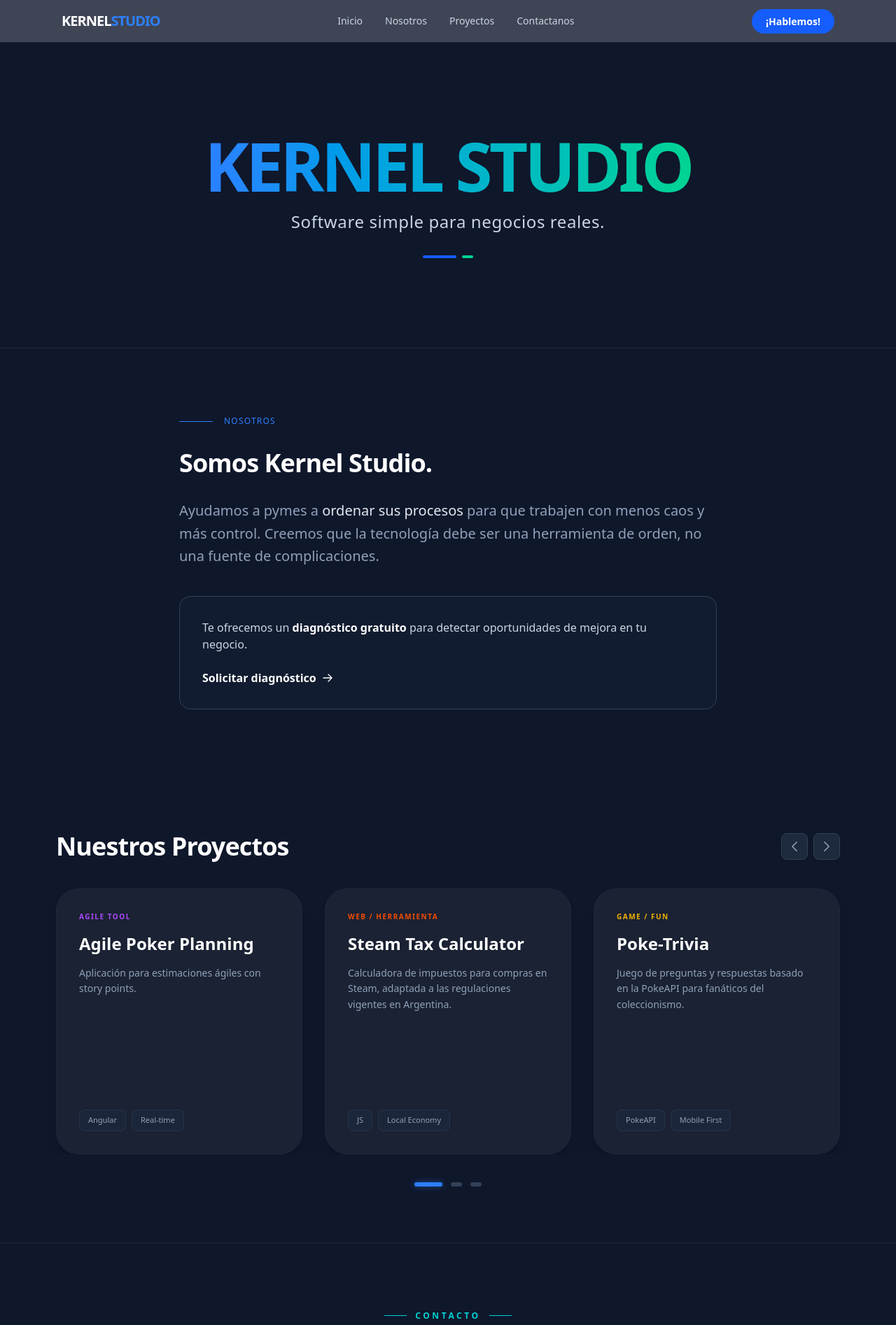
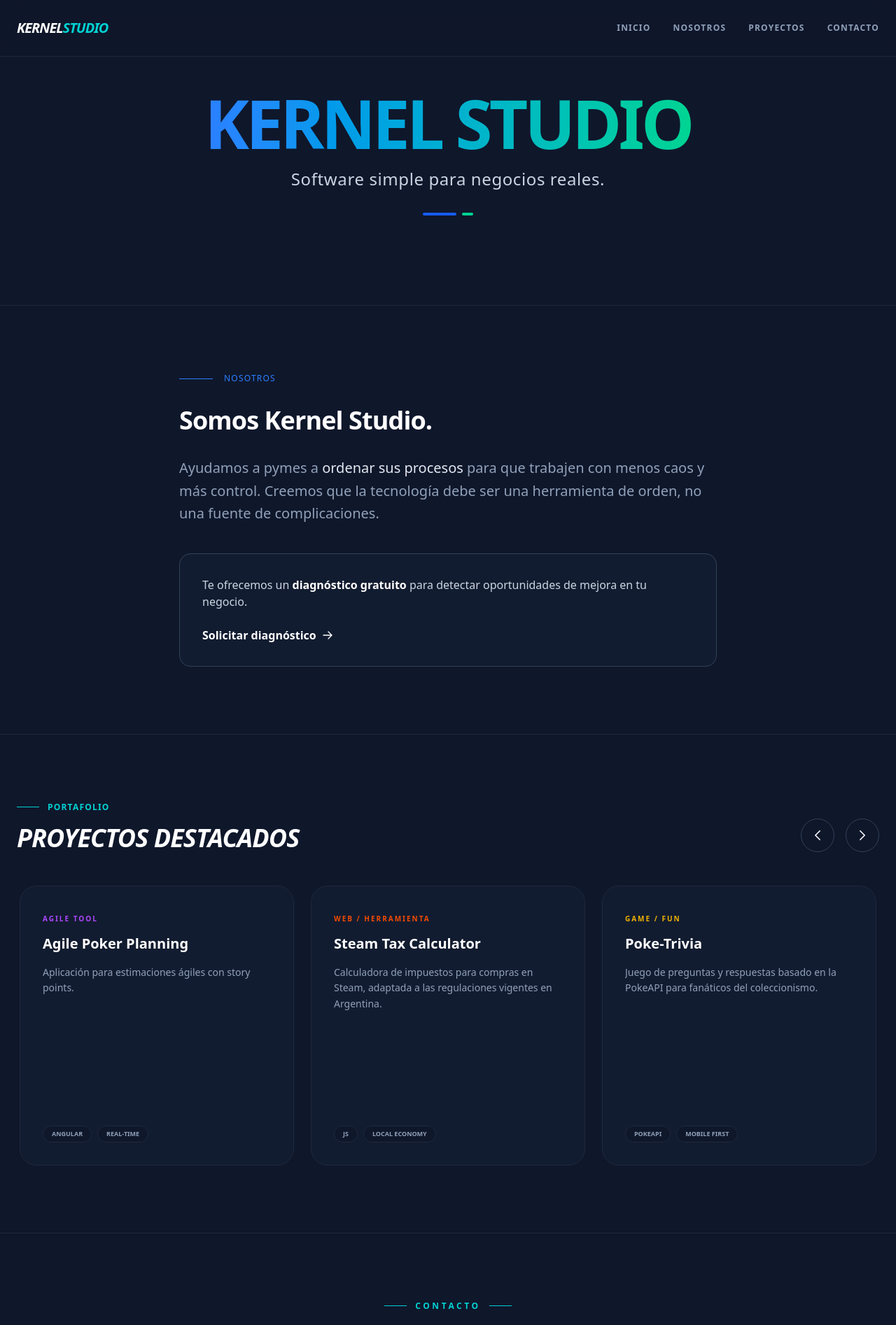
Before and after one commit to luchofmartinez/mi-landing-page, an Angular app: page / in a window 1280 px wide. Shown: the top 1894 px of the page at 70% size. Built offline with nearby package versions, Linux system fonts and the light colour scheme.

Commit message:
feat: portafolio con carrusel de tarjetas fijas y fix responsivo SSR

```diff
--- a/src/app/components/header/header.html
+++ b/src/app/components/header/header.html
@@ -1,29 +1,38 @@
-<header class="bg-slate-900/80 backdrop-blur-md sticky top-0 z-50 border-b border-slate-800">
-  <div class="max-w-6xl mx-auto px-6 py-4 flex justify-between items-center">
+<header class="fixed top-0 left-0 w-full z-[100] bg-slate-900/80 backdrop-blur-md border-b border-slate-800">
+  <div class="max-w-7xl mx-auto px-6 h-20 flex justify-between items-center">
 
-    <div class="text-white font-black text-xl tracking-tighter">
-  KERNEL<span class="text-blue-500">STUDIO</span>
-</div>
+    <div class="text-white font-bold text-xl tracking-tighter italic">
+      KERNEL<span class="text-[#00d2d3]">STUDIO</span>
+    </div>
 
-    <nav class="hidden md:flex space-x-8 text-sm font-medium text-slate-300">
-      <a href="#" class="hover:text-blue-400 transition">Inicio</a>
-      <a href="#about" class="hover:text-blue-400 transition">Nosotros</a>
-      <a href="#projects" class="hover:text-blue-400 transition">Proyectos</a>
-      <a href="#contact" class="hover:text-blue-400 transition">Contactanos</a>
+    <nav class="hidden md:block">
+      <ul class="flex gap-8 text-xs font-bold uppercase tracking-widest text-slate-400">
+        <li><a href="#home" class="hover:text-[#00d2d3] transition-colors">Inicio</a></li>
+        <li><a href="#about" class="hover:text-[#00d2d3] transition-colors">Nosotros</a></li>
+        <li><a href="#projects" class="hover:text-[#00d2d3] transition-colors">Proyectos</a></li>
+        <li><a href="#contact" class="hover:text-[#00d2d3] transition-colors">Contacto</a></li>
+      </ul>
     </nav>
 
-    <div class="hidden md:block">
-      <a href="#contact"
-         class="bg-blue-600 hover:bg-blue-700 text-white text-sm font-bold py-2 px-5 rounded-full transition">
-        ¡Hablemos!
-      </a>
+    <button (click)="toggleMenu()" class="md:hidden text-white focus:outline-none">
+      <svg xmlns="http://www.w3.org/2000/svg" fill="none" viewBox="0 0 24 24" stroke-width="1.5" stroke="currentColor" class="w-8 h-8">
+        @if (!isMenuOpen()) {
+          <path stroke-linecap="round" stroke-linejoin="round" d="M3.75 6.75h16.5M3.75 12h16.5m-16.5 5.25h16.5" />
+        } @else {
+          <path stroke-linecap="round" stroke-linejoin="round" d="M6 18L18 6M6 6l12 12" />
+        }
+      </svg>
+    </button>
+  </div>
+
+  @if (isMenuOpen()) {
+    <div class="md:hidden absolute top-20 left-0 w-full bg-slate-900 border-b border-slate-800 animate-in slide-in-from-top duration-300">
+      <ul class="flex flex-col p-6 space-y-6 text-center text-sm font-bold uppercase tracking-widest">
+        <li><a href="#home" (click)="closeMenu()" class="text-white block">Inicio</a></li>
+        <li><a href="#about" (click)="closeMenu()" class="text-white block">Nosotros</a></li>
+        <li><a href="#projects" (click)="closeMenu()" class="text-white block">Proyectos</a></li>
+        <li><a href="#contact" (click)="closeMenu()" class="text-[#00d2d3] block border border-[#00d2d3]/20 py-3 rounded-xl">Contacto</a></li>
+      </ul>
     </div>
-
-    <div class="md:hidden text-slate-300">
-      <svg xmlns="http://www.w3.org/2000/svg" fill="none" viewBox="0 0 24 24" stroke-width="1.5" stroke="currentColor" class="w-6 h-6">
-        <path stroke-linecap="round" stroke-linejoin="round" d="M3.75 6.75h16.5M3.75 12h16.5m-16.5 5.25h16.5" />
-      </svg>
-    </div>
-
-  </div>
+  }
 </header>
--- a/src/app/components/header/header.ts
+++ b/src/app/components/header/header.ts
@@ -1,4 +1,4 @@
-import { Component } from '@angular/core';
+import { Component, signal } from '@angular/core';
 
 @Component({
   selector: 'app-header',
@@ -7,5 +7,13 @@ import { Component } from '@angular/core';
   styleUrl: './header.css',
 })
 export class Header {
+  isMenuOpen = signal(false);
 
+  toggleMenu() {
+    this.isMenuOpen.update(v => !v);
+  }
+
+  closeMenu() {
+    this.isMenuOpen.set(false);
+  }
 }
--- a/src/app/components/projects/projects.html
+++ b/src/app/components/projects/projects.html
@@ -1,18 +1,25 @@
-<section class="bg-slate-900 py-20 px-6">
-  <div class="max-w-6xl mx-auto">
-    <div class="flex justify-between items-center mb-10 px-4">
-      <h2 class="text-4xl font-bold text-white tracking-tight">Nuestros Proyectos</h2>
+<section id="projects" class="bg-slate-900 py-24 px-6 border-t border-slate-800">
+  <div class="max-w-7xl mx-auto">
 
-      <div class="flex gap-2">
+    <div class="flex flex-col md:flex-row md:items-end justify-between gap-6 mb-12">
+      <div>
+        <div class="flex items-center gap-3 mb-4">
+          <div class="h-[1px] w-8 bg-[#00d2d3]"></div>
+          <span class="text-[#00d2d3] text-xs font-bold uppercase tracking-widest">Portafolio</span>
+        </div>
+        <h2 class="text-3xl md:text-4xl font-bold text-white tracking-tight italic uppercase">Proyectos Destacados</h2>
+      </div>
+
+      <div class="flex gap-4">
         <button (click)="prev()"
-          class="p-2 rounded-lg bg-slate-800 text-slate-400 hover:bg-slate-700 hover:text-white transition-all border border-slate-700">
+          class="w-12 h-12 rounded-full border border-slate-700 flex items-center justify-center text-white hover:bg-[#00d2d3] hover:text-slate-900 transition-all">
           <svg xmlns="http://www.w3.org/2000/svg" fill="none" viewBox="0 0 24 24" stroke-width="2" stroke="currentColor"
             class="w-5 h-5">
             <path stroke-linecap="round" stroke-linejoin="round" d="M15.75 19.5L8.25 12l7.5-7.5" />
           </svg>
         </button>
         <button (click)="next()"
-          class="p-2 rounded-lg bg-slate-800 text-slate-400 hover:bg-slate-700 hover:text-white transition-all border border-slate-700">
+          class="w-12 h-12 rounded-full border border-slate-700 flex items-center justify-center text-white hover:bg-[#00d2d3] hover:text-slate-900 transition-all">
           <svg xmlns="http://www.w3.org/2000/svg" fill="none" viewBox="0 0 24 24" stroke-width="2" stroke="currentColor"
             class="w-5 h-5">
             <path stroke-linecap="round" stroke-linejoin="round" d="M8.25 4.5l7.5 7.5-7.5 7.5" />
@@ -21,31 +28,30 @@
       </div>
     </div>
 
-    <div class="overflow-hidden">
-      <div class="flex transition-transform duration-500 ease-in-out"
-        [style.transform]="'translateX(-' + (currentIndex() * 33.333) + '%)'">
+    <div class="relative overflow-hidden px-1">
+      <div class="flex transition-transform duration-500 ease-in-out gap-6" [style.transform]="getTranslation()">
 
-        @for (project of projects; track project.title) {
-        <div class="w-1/3 flex-none px-4">
+        @for (p of projects; track p.title) {
+        <div class="flex-shrink-0 w-full md:w-[calc(50%-12px)] lg:w-[calc(33.333%-16px)]">
           <div
-            class="bg-[#1a2233] border border-slate-800 p-8 rounded-[2rem] h-full flex flex-col shadow-xl min-h-[380px]">
+            class="bg-slate-800/30 border border-slate-800 p-8 rounded-3xl h-[400px] flex flex-col justify-between hover:border-[#00d2d3]/30 transition-colors">
 
-            <span [class]="'text-[10px] font-black uppercase tracking-[0.15em] mb-4 block ' + project.textColor">
-              {{ project.type }}
-            </span>
+            <div>
+              <span class="text-[10px] font-black uppercase tracking-[0.2em] {{p.textColor}}">
+                {{ p.type }}
+              </span>
+              <h3 class="text-xl font-bold text-white mt-3 mb-4 group-hover:text-[#00d2d3] transition-colors">
+                {{ p.title }}
+              </h3>
+              <p class="text-slate-400 text-sm leading-relaxed line-clamp-4">
+                {{ p.desc }}
+              </p>
+            </div>
 
-            <h3 class="text-2xl font-bold text-white mb-4 leading-tight">
-              {{ project.title }}
-            </h3>
-
-            <p class="text-slate-400 text-sm leading-relaxed mb-8 flex-grow">
-              {{ project.desc }}
-            </p>
-
-            <div class="flex flex-wrap gap-2 mt-auto">
-              @for (t of project.tech; track t) {
+            <div class="flex flex-wrap gap-2">
+              @for (t of p.tech; track t) {
               <span
-                class="text-[11px] font-medium text-slate-400 bg-slate-800/80 px-3 py-1.5 rounded-lg border border-slate-700/50">
+                class="text-[9px] bg-slate-900 text-slate-400 px-3 py-1 rounded-full border border-slate-800 font-bold uppercase">
                 {{ t }}
               </span>
               }
@@ -55,13 +61,7 @@
         }
       </div>
     </div>
-    <div class="flex justify-center gap-3 mt-10">
-      @for (project of projects; track $index) {
-      @if ($index <= projects.length - 3) { <button (click)="currentIndex.set($index)"
-        [class]="'h-1.5 transition-all duration-300 rounded-full ' + ($index === currentIndex() ? 'w-10 bg-blue-500 shadow-[0_0_8px_rgba(59,130,246,0.5)]' : 'w-4 bg-slate-700 hover:bg-slate-600')">
-        </button>
-        }
-        }
-    </div>
+
+
   </div>
 </section>
--- a/src/app/components/projects/projects.ts
+++ b/src/app/components/projects/projects.ts
@@ -1,5 +1,5 @@
-import { Component, signal } from '@angular/core';
-import { CommonModule } from '@angular/common';
+import { Component, HostListener, Inject, PLATFORM_ID, signal } from '@angular/core';
+import { CommonModule, isPlatformBrowser } from '@angular/common';
 
 @Component({
   selector: 'app-projects',
@@ -9,6 +9,9 @@ import { CommonModule } from '@angular/common';
 })
 export class Projects {
   currentIndex = signal(0);
+  isMobile = signal(false);
+
+  constructor(@Inject(PLATFORM_ID) private platformId: Object) { }
 
   projects = [
     {
@@ -49,14 +52,48 @@ export class Projects {
     }
   ];
 
+  ngOnInit() {
+    this.checkScreenSize();
+  }
+
+  @HostListener('window:resize', [])
+  onResize() {
+    this.checkScreenSize();
+  }
+
+  private checkScreenSize() {
+    // Solo ejecutamos si estamos en el navegador (client-side)
+    if (isPlatformBrowser(this.platformId)) {
+      this.isMobile.set(window.innerWidth < 1024); // Usamos 1024 para cubrir tablets también
+    }
+  }
+  getTranslation() {
+  if (!isPlatformBrowser(this.platformId)) return 'translateX(0)';
+
+  // Calculamos el porcentaje de desplazamiento según el breakpoint
+  // En mobile desplazamos 100% por vez, en desktop 33.333%
+  const multiplier = this.isMobile() ? 100 : 33.333;
+
+  // Agregamos un pequeño ajuste si usás gaps (opcional)
+  // Pero con 33.333% y gap-6 en el contenedor suele alinear bien
+  return `translateX(-${this.currentIndex() * multiplier}%)`;
+}
+
   next() {
-    // Como siempre mostramos 3, el máximo índice de desplazamiento es total - 3
-    const maxIndex = this.projects.length - 3;
-    this.currentIndex.update(v => (v < maxIndex ? v + 1 : 0));
+    const itemsToShow = this.isMobile() ? 1 : 3;
+    if (this.currentIndex() < this.projects.length - itemsToShow) {
+      this.currentIndex.update(i => i + 1);
+    } else {
+      this.currentIndex.set(0);
+    }
   }
 
   prev() {
-    const maxIndex = this.projects.length - 3;
-    this.currentIndex.update(v => (v > 0 ? v - 1 : maxIndex));
+    if (this.currentIndex() > 0) {
+      this.currentIndex.update(i => i - 1);
+    } else {
+      const itemsToShow = this.isMobile() ? 1 : 3;
+      this.currentIndex.set(Math.max(0, this.projects.length - itemsToShow));
+    }
   }
 }
```
